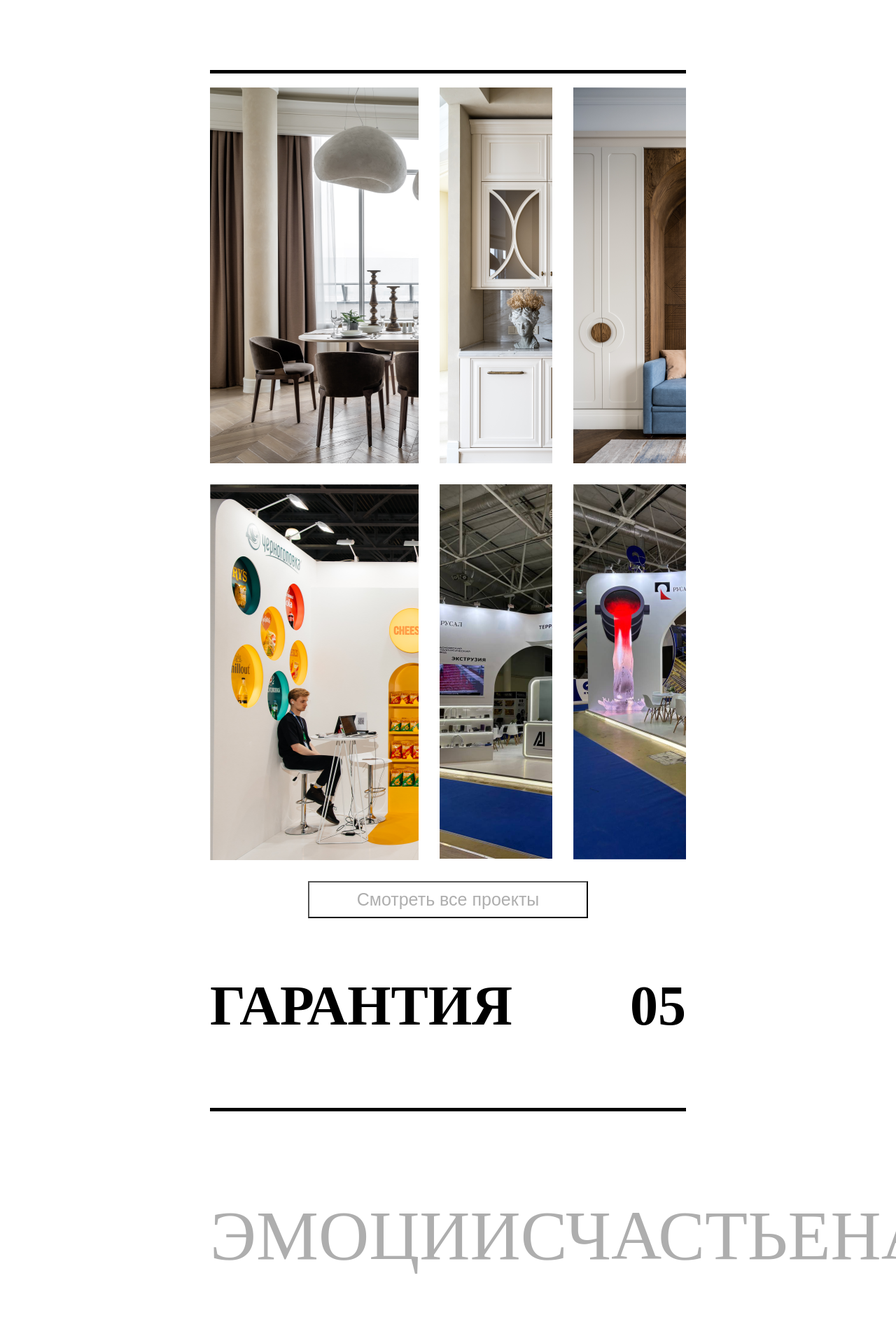
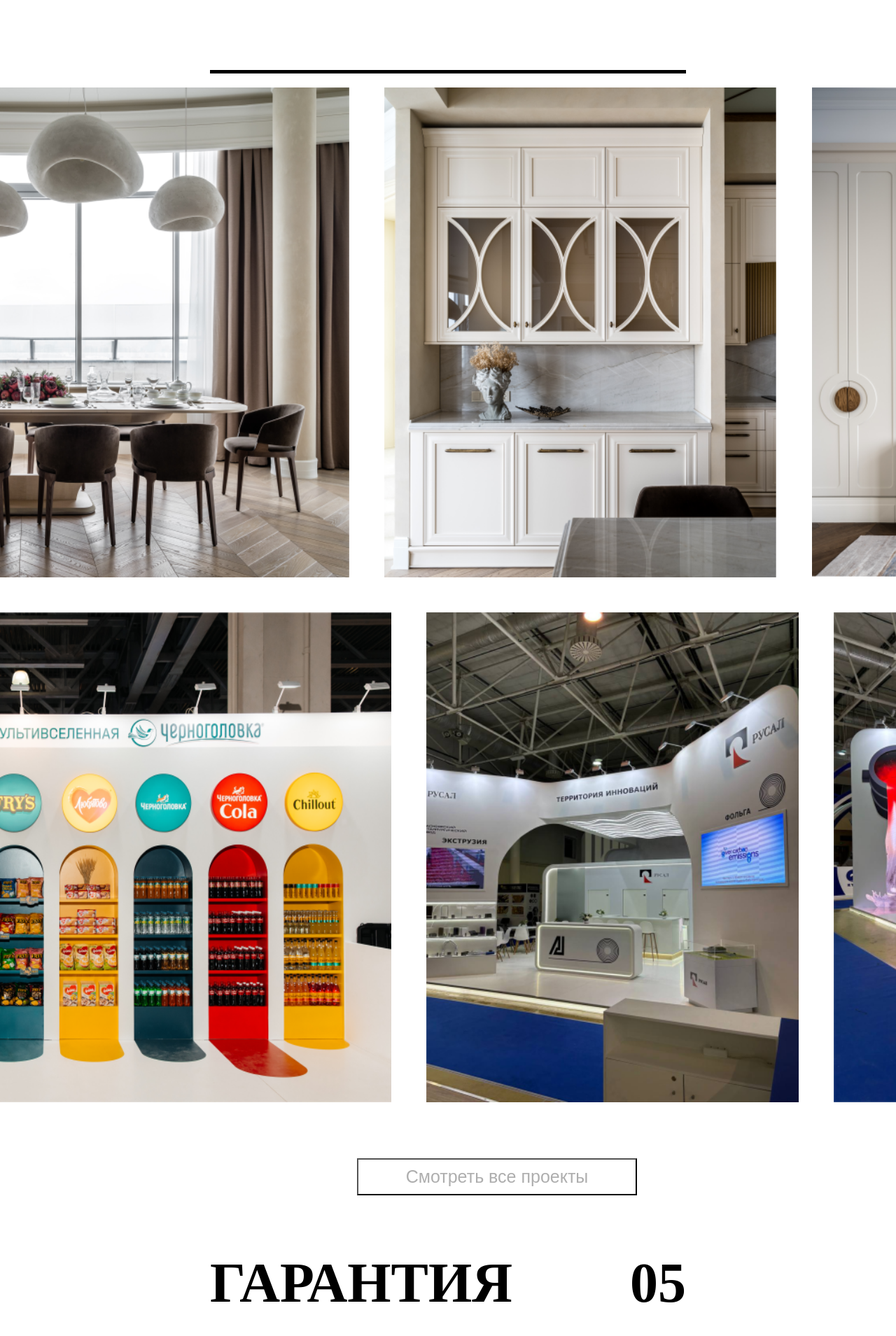
Before and after one commit to lolhowko/DELUXDESIGN--2-, a React (Create React App) app: page / in a window 1280 px wide. Shown: the part 7791-9700 px from the top of the page at 70% size. Built offline with nearby package versions, Linux system fonts and the light colour scheme.

Commit message:
add correct to imgs

```diff
--- a/src/components/content/content.css
+++ b/src/components/content/content.css
@@ -186,21 +186,22 @@
 .realization__content {
   display: flex;
   flex-direction: column;
-  gap: 30px;
+  gap: 50px;
 }
 
 .realization__box {
   display: flex;
-  gap: 30px;
+  justify-content: center;
+  gap: 50px;
 }
 
 .realization__box__img {
   background-repeat: no-repeat;
-  width: 440px;
-  height: 537px;
+  width: 600px;
+  height: 700px;
 }
 
-.realization__box__img_1 {
+/* .realization__box__img_1 {
   background-image: url(/public/img/realization1.png);
 }
 
@@ -214,20 +215,30 @@
 
 .realization__box__img_4 {
   background-image: url(/public/img/realization4.png);
-}
+} */
 
 .realization__box__img_big {
   background-repeat: no-repeat;
-  width: 814px;
-  height: 537px;
+  /* width: 814px;
+  height: 537px; */
+
+  width: 1000px;
+  height: 700px;
 }
 
-.realization__box__img_big_1 {
+/* .realization__box__img_big_1 {
   background-image: url(/public/img/realizationbig1.png);
 }
 
 .realization__box__img_big_2 {
   background-image: url(/public/img/realizationbig2.png);
+} */
+
+.realization__footer {
+  display: flex;
+  flex-direction: column;
+  align-items: end;
+  padding-right: 70px;
 }
 
 .realization__button {
@@ -254,10 +265,9 @@
 }
 
 .wrnt__box {
-  background-image: url(/public/img/wrnt.png);
   background-repeat: no-repeat;
-  width: 1725px;
-  height: 375px;
+  width: 100%;
+  height: 500px;
 }
 
 .wrnt__slogan {
@@ -267,7 +277,7 @@
 }
 
 .wrnt__laptop {
-  background-image: url(/public/img/wrntlaptop.png);
+  margin-top: 50px;
   background-repeat: no-repeat;
   width: 1718px;
   height: 1067px;
@@ -282,6 +292,8 @@
 }
 
 .footer__content {
+  display: flex;
+  justify-content: space-between;
   padding-bottom: 100px;
 }
 
@@ -303,6 +315,10 @@
   align-items: start;
 }
 
+.footer__box_right {
+  gap: 30px;
+}
+
 .footer__box__contacts {
   display: flex;
   gap: 100px;
@@ -322,18 +338,29 @@
 
 .footer__logo {
   background-color: #dedede;
-  background-image: url(/public/img/logo.png);
-  background-repeat: no-repeat;
   width: 100%;
   height: 330px;
 }
 
 .footer__links {
+  display: flex;
+  gap: 30px;
 }
 
 .footer__link {
   text-decoration: none;
-  padding-top: 10px;
-  height: 20px;
-  width: 20px;
 }
+
+.footer__link__img {
+  height: 60px;
+  width: 60px;
+}
+
+.footer__button {
+  background: black;
+  color: white;
+  font-size: 25px;
+  width: 400px;
+  font-weight: 300;
+  padding: 20px 20px;
+}
--- a/src/components/content/content.jsx
+++ b/src/components/content/content.jsx
@@ -148,19 +148,58 @@
 
           <div className="realization__content">
             <div className="realization__box">
-              <div className="realization__box__img_big realization__box__img_big_1"></div>
+              <img
+                src="/img/realizationbig1.png"
+                alt="realizationbig"
+                className="realization__box__img_big"
+              />
+
+              <img
+                src="/img/realization1.png"
+                alt="realizationimg"
+                className="realization__box__img"
+              />
+
+              <img
+                src="/img/realization2.png"
+                alt="realizationimg"
+                className="realization__box__img"
+              />
+
+              {/* <div className="realization__box__img_big realization__box__img_big_1"></div>
               <div className="realization__box__img realization__box__img_1"></div>
-              <div className="realization__box__img realization__box__img_2"></div>
+              <div className="realization__box__img realization__box__img_2"></div> */}
             </div>
 
             <div className="realization__box">
-              <div className="realization__box__img_big realization__box__img_big_2"></div>
+              <img
+                src="/img/realizationbig2.png"
+                alt="realizationbig"
+                className="realization__box__img_big"
+              />
+
+              <img
+                src="/img/realization3.png"
+                alt="realizationimg"
+                className="realization__box__img"
+              />
+
+              <img
+                src="/img/realization4.png"
+                alt="realizationimg"
+                className="realization__box__img"
+              />
+              {/* <div className="realization__box__img_big realization__box__img_big_2"></div>
               <div className="realization__box__img realization__box__img_3"></div>
-              <div className="realization__box__img realization__box__img_4"></div>
+              <div className="realization__box__img realization__box__img_4"></div> */}
+            </div>
+
+            <div className="realization__footer">
+              <button className="realization__button">
+                Смотреть все проекты
+              </button>
             </div>
           </div>
-
-          <button className="realization__button">Смотреть все проекты</button>
         </div>
 
         <div className="wrnt">
@@ -176,11 +215,15 @@
             <p className="wrnt__tittle">НАДЕЖНОСТЬ</p>
           </div>
 
-          <div className="wrnt__box"></div>
+          <img src="/img/wrnt.png" alt="wrnt clients" className="wrnt__box" />
 
           <p className="wrnt__slogan">НАША ГАРАНТИЯ - НАШИ ЗАКАЗЧИКИ</p>
 
-          <div className="wrnt__laptop"></div>
+          <img
+            src="/img/wrntlaptop.png"
+            alt="laptop"
+            className="wrnt__laptop"
+          />
         </div>
       </div>
 
@@ -212,19 +255,37 @@
             <div className="footer__box__contact__text">info@design.ru</div>
           </div>
 
+          <div className="footer__box footer__box_right">
             <div className="footer__links">
               <a href="https://t.me/DELUXDESIGN_1" className="footer__link">
-              {/* <img src="./public/img/telegram.png" alt="telegram" /> */}
+                <img
+                  src="img/telegram.png"
+                  alt="telegram"
+                  className="footer__link__img"
+                />
               </a>
               <a
                 href="https://wa.me/message/RL2KWUANQPGWA1"
                 className="footer__link"
-            ></a>
-            <a href="https://vk.com/deluxdesign " className="footer__link"></a>
+              >
+                <img
+                  src="img/whatsapp.png"
+                  alt="whatsapp"
+                  className="footer__link__img"
+                />
+              </a>
+              <a href="https://vk.com/deluxdesign " className="footer__link">
+                <img src="img/vk.png" alt="vk" className="footer__link__img" />
+              </a>
+            </div>
+
+            <div className="footer__button">НАПИСАТЬ НАМ</div>
           </div>
         </div>
       </div>
-      <div className="footer__logo"></div>
+
+      {/* <div className="footer__logo"></div> */}
+      <img src="/img/logo.png" alt="" className="footer__logo" />
     </div>
   );
 }
```
Also changed, not shown: public/img/vk.png (added), public/img/whatsapp.png (added). Lines whose indentation alone changed are shown as unchanged.
